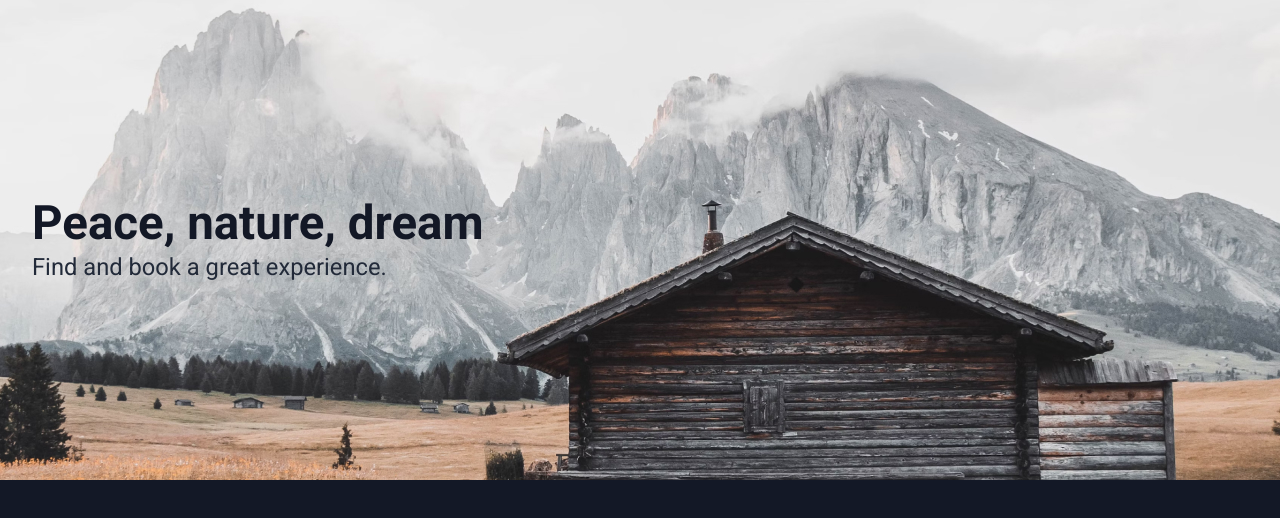
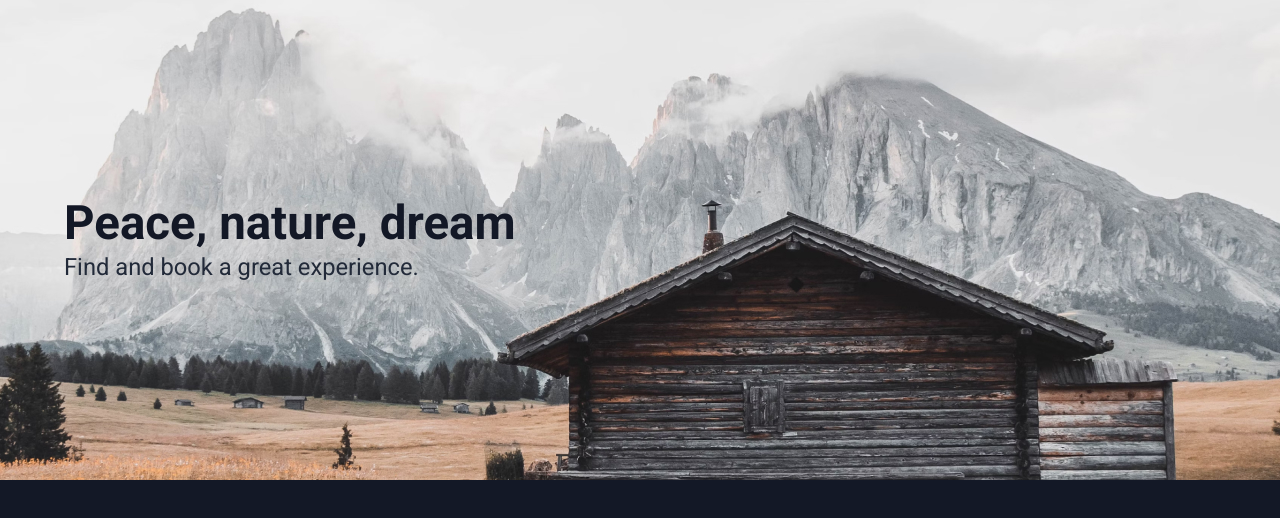
Before and after one commit to darryndotdev/property-listing, a Next.js app: page / in a window 1280 px wide. Shown: the top 518 px of the page. Built offline with nearby package versions, Linux system fonts and the light colour scheme.

Commit message:
style: creating container component

```diff
--- /dev/null
+++ b/components/Container/Container.js
@@ -0,0 +1,7 @@
+import styles from './Container.module.css';
+
+function Container({ children }) {
+    return <div className={styles.container}>{children}</div>;
+}
+
+export default Container;
--- /dev/null
+++ b/components/Container/Container.module.css
@@ -0,0 +1,4 @@
+.container {
+    max-width: 75rem;
+    padding: 0 2rem;
+}
--- a/components/Hero/Hero.js
+++ b/components/Hero/Hero.js
@@ -1,14 +1,15 @@
+import Container from '../Container/Container';
 import styles from './Hero.module.css';
 
 function Hero() {
     return (
         <header className={styles.header}>
-            <div>
+            <Container>
                 <h1>Peace, nature, dream</h1>
                 <p className={styles.intro}>
                     Find and book a great experience.
                 </p>
-            </div>
+            </Container>
         </header>
     );
 }
```
